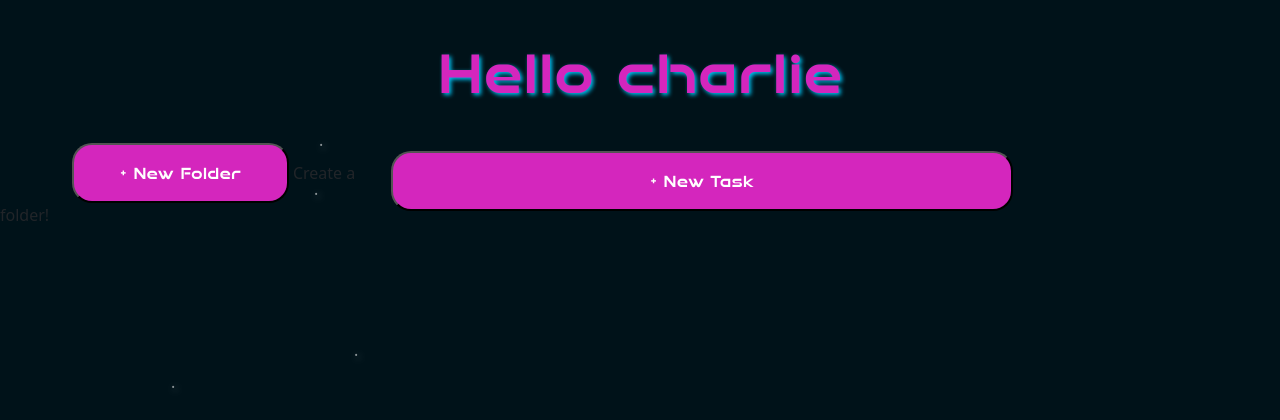
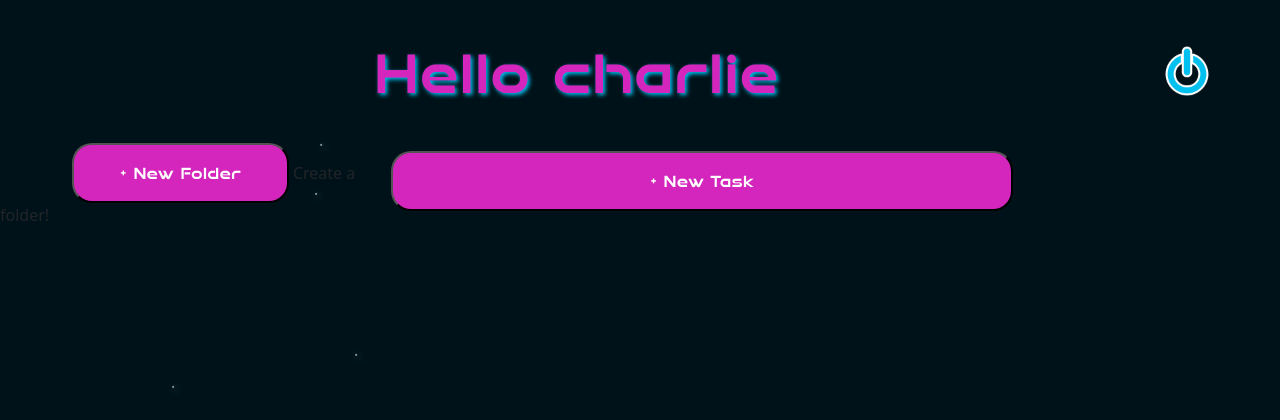
Before and after one commit to Charlie-River/planetPlanner, a PHP site: page /newpage.php in a window 1280 px wide. Shown: the top 420 px of the page. Run offline with PHP 8.4, Linux system fonts and the light colour scheme; a user stored in the database is signed in; data comes from the database, SQL or seed files in the repository.

Commit message:
Users can now logout - redirects users to index page

```diff
--- a/newpage.php
+++ b/newpage.php
@@ -171,6 +171,27 @@ if (isset($_POST['completeTask'])) {
   }
 }
 
+//LOGOUT
+if (isset($_POST['logout'])) {
+  // Get the user ID
+  if (isset($_SESSION['user_id'])) {
+      $user_id = $_SESSION['user_id'];
+
+      require_once("connectdb.php");
+
+      //Destroy the session
+      session_unset();
+      session_destroy();
+
+      //Unset any session variables - there should be none anyway
+      $_SESSION = array();
+
+      // Expire the session cookie
+      setcookie(session_name(), '', time() - 3600, '/'); // Setting expiration time to past removes the cookie
+      header("Location: index.php");
+      exit();
+  }
+}
 ?>
 <!DOCTYPE html>
 <html lang="en">
@@ -192,7 +213,20 @@ if (isset($_POST['completeTask'])) {
 </head>
 
 <header>
-	<h1>  Hello <?php echo $_SESSION["username"]; ?></h1>
+  <div class="heading-container">
+    <div class="split-column">
+      <div class="heading">
+        <h1>  Hello <?php echo $_SESSION["username"]; ?></h1>
+      </div>
+      <div class="icons">
+        <form method="post">
+          <button type="submit" name="logout" class="quit-button">
+            <img src="styles/quit.png" class="quit-img" alt="Logout">
+          </button>
+        </form>
+      </div>
+    </div>
+  </div>
 </header>
 
 <body>
@@ -225,7 +259,7 @@ if (isset($_POST['completeTask'])) {
           <form method="post" class="form-container">
             <h2> Create A Folder </h2>
             <input type="text" placeholder="Folder Name" name="addFolder">
-            <div class="split-column">
+            <div class="split-column space-around">
               <div class="split-section">
                 <input type="submit" id="createFolder" name="createFolder" value="Create"/>
               </div>
@@ -242,7 +276,7 @@ if (isset($_POST['completeTask'])) {
             <input type="hidden" name="taskid" id="taskid" value="">
             <input type="text" placeholder="Task Name" name="addTask">
             <input type="text" placeholder="Task Description" name="taskDesc">
-            <div class="split-column">
+            <div class="split-column space-around">
               <div class="split-section">
               <input type="submit" id="createTask" name="createTask" value="Create" />
               </div>
--- a/styles/newpagestylesheet.css
+++ b/styles/newpagestylesheet.css
@@ -1,3 +1,24 @@
+header {
+  display: flex;
+}
+
+.heading-container {
+  width: 100%;
+  height:auto
+}
+
+.heading {
+  display: flex;
+  flex: 0.9;
+  justify-content: center;
+}
+
+.icons {
+  display: flex;
+  flex: 0.1;
+  align-items: center;
+}
+
 .left-section{
   display: flex;
   flex-direction: column;
@@ -121,6 +142,9 @@ h2 {margin-left:25%;}
 .split-column {
   display: flex;
   flex-direction: row;
+}
+
+.space-around {
   justify-content: space-around;
 }
 
@@ -141,6 +165,19 @@ h2 {margin-left:25%;}
 .trash {
   height: 35px;
   width: auto;
+}
+
+.quit-img {
+  height: 50px;
+  width:auto;
+}
+
+.quit-button {
+  height: 100%;
+  background-color: var(--deepBlue); /* purple background */
+  padding: 10px;
+  border: none;
+  cursor: pointer;
 }
 
 .task-button {
```
